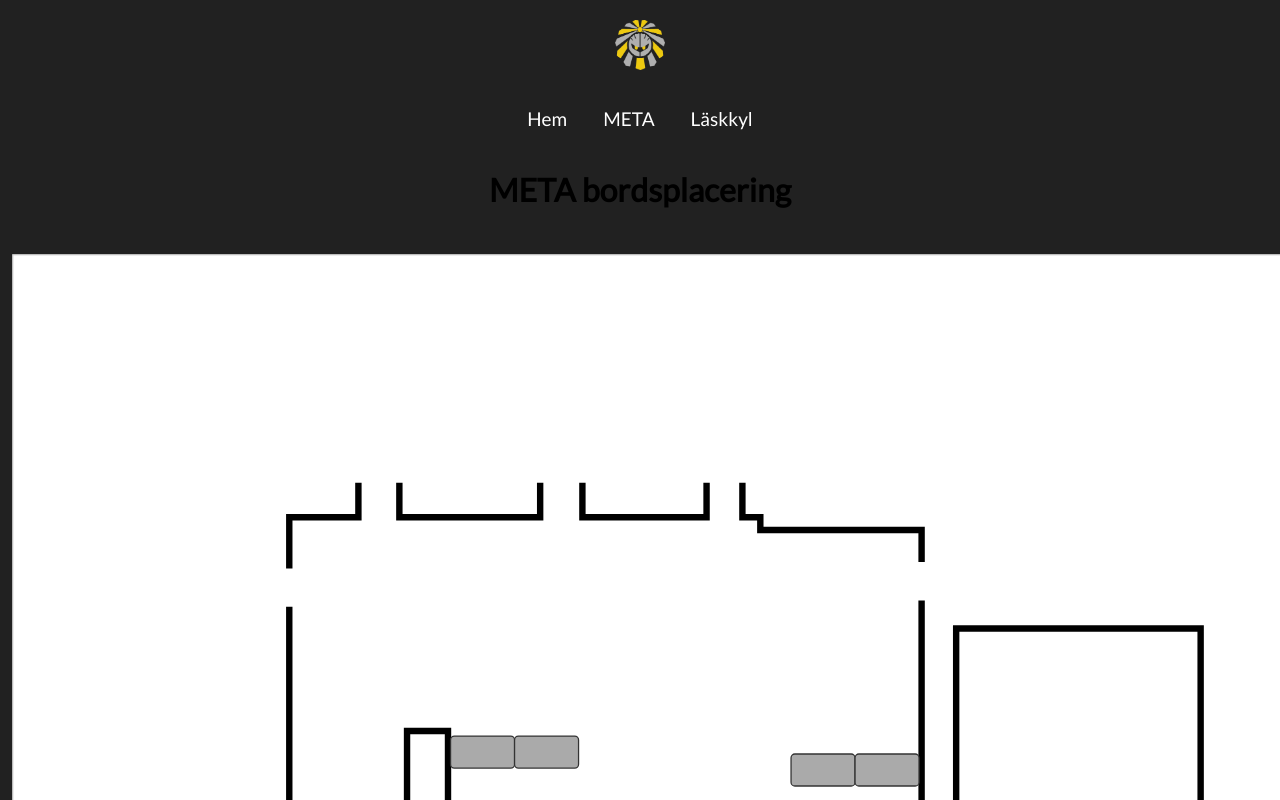
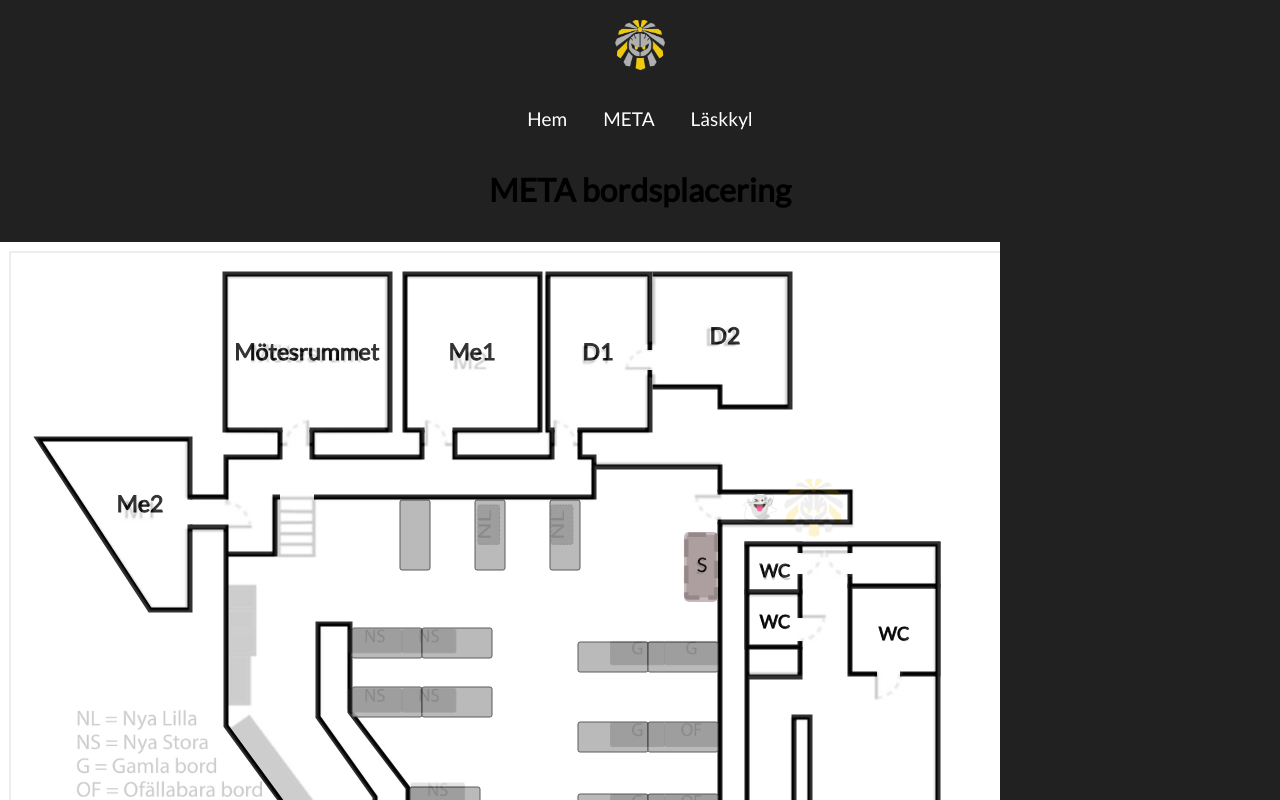
Before and after one commit to datasektionen/bea, a Next.js app: page /floorplan in a window 1280 px wide. Shown: the top 800 px of the page. Built offline with nearby package versions, Linux system fonts and the light colour scheme.

Commit message:
Add tables, rooms and all walls to floor plan svg

```diff
--- a/src/app/(main)/meta/page.tsx
+++ b/src/app/(main)/meta/page.tsx
@@ -1,5 +1,6 @@
 import React from 'react';
 import Info from '@/components/Info';
+import FloorPlan from '@/app/floorplan/components/FloorPlan';
 
 export default function Meta() {
     return (
@@ -13,9 +14,10 @@ export default function Meta() {
                 </p>
                 <h2>Bordsplacering</h2>
                 <p>
-                    <a href="/floorplan">Här</a> hittar du en länk till bordsplaceringen i META. Efter bokning ska borden ställas
+                    Nedan ser du bordsplaceringen i META. Efter bokning ska borden ställas
                     tillbaka enligt den.
                 </p>
+                <FloorPlan />
             </Info>
         </div>
     );
--- a/src/app/floorplan/components/FloorPlan.module.css
+++ b/src/app/floorplan/components/FloorPlan.module.css
@@ -1,7 +1,19 @@
-.table {
-    fill: #aaa;
-    stroke: #333;
-}
 .table:hover {
     fill: #333;
 }
+.room:hover {
+    cursor: pointer;
+}
+.room:hover path {
+    fill: #ddd;
+}
+.room:hover text {
+    text-decoration: underline;
+}
+.sofa:hover rect {
+    fill: #544;
+}
+.sofa:hover text {
+    text-decoration: underline;
+    fill: white;
+}
--- a/src/app/floorplan/components/FloorPlan.tsx
+++ b/src/app/floorplan/components/FloorPlan.tsx
@@ -7,11 +7,11 @@ export default function FloorPlan() {
         <svg width="100%" height="100%" viewBox="0 0 1000 1000">
             <rect x="10" y="10" width="1000" height="1000" stroke="lightgray" fill="white" />
 
-            {/* Walls */}
+            {/* Walls, rooms and other lines. */}
             <g fill="none" stroke="black" strokeWidth={wallWidth}>
                 {/* Outer walls. */}
-                <path d="M 375 645 H 344 L 226 484 V 285" />
-                <path d="M 226 255 V 215 H 280 V 188" />
+                <path d="M 375 645 H 344 L 226 484 V 285 H 190" />
+                <path d="M 190 255 H 226 V 215 H 280 V 188" />
                 <path d="M 312 188 V 215 H 422 V 188" />
                 <path d="M 455 188 V 215 H 552 V 188" />
                 <path d="M 580 188 V 215 H 594 V 225 H 720 V 250" />
@@ -21,42 +21,113 @@ export default function FloorPlan() {
                 <path d="M 543 705 V 642 H 586 V 705 Z" />
                 <path d="M 543 680 H 411 V 642 H 543" />
 
-                {/* The bar. */}
-                <path d="M 375 645 V 555 L 318 475 V 382 H 350 V 470 L 408 546 V 645 Z" fill="none" stroke="black" strokeWidth={wallWidth} />
+                {/* The bar */}
+                <path d="M 375 645 V 555 L 318 475 V 382 H 350 V 470 L 408 546 V 645 Z" />
+
+                {/* Catwalk */}
+                <path d="M 225 312 H 275 V 255 H 280 M 314 255 H 594 V 227" />
+
+                {/* Hall-ramp-vägg-grejen */}
+                <path d="M 750 645 H 794 V 602" />
+                <path d="M 794 602 H 810 V 475 H 794 Z" />
+
+                {/* Media spritis */}
+                <g fill="white" className={classes.room}>
+                    <path d="M 190 282.5 V 368 H 150 L 38 197 H 190 V 257.5" />
+                    <text x="140" y="270" textAnchor="middle" strokeWidth="1" fill="black" fontSize="23px">Me2</text>
+                </g>
+
+                {/* Mötesrummet */}
+                <g fill="white" className={classes.room}>
+                    <path d="M 282.5 188 H 225 V 32 H 390 V 188 H 309.5" />
+                    <text x="307" y="118" textAnchor="middle" strokeWidth="1" fill="black" fontSize="23px">Mötesrummet</text>
+                </g>
+
+                {/* Media förråd */}
+                <g fill="white" className={classes.room}>
+                    <path d="M 424.5 188 H 405 V 32 H 540 V 188 H 452.5" />
+                    <text x="472" y="118" textAnchor="middle" strokeWidth="1" fill="black" fontSize="23px">Me1</text>
+                </g>
+
+                {/* Data förråd */}
+                <g fill="white" className={classes.room}>
+                    {/* Invisible door paths to fill correctly. */}
+                    <path d="M 650 108 V 128 L 650 188 H 554.5 Z" stroke="none" />
+                    <path d="M 554.5 188 H 548 V 32 H 650 V 108" />
+                    <path d="M 650 128 V 188 H 577.5" />
+                    <text x="598" y="118" textAnchor="middle" strokeWidth="1" fill="black" fontSize="23px">D1</text>
+                </g>
+
+                {/* Data spritis */}
+                <g fill="white" className={classes.room}>
+                    <path d="M 652.5 32 H 790 V 165 H 720 V 145 H 652.5" />
+                    <text x="725" y="102" textAnchor="middle" strokeWidth="1" fill="black" fontSize="23px">D2</text>
+                </g>
+
+                {/* Spökförrådet */}
+                <g fill="white" className={classes.room}>
+                    <path d="M 717.5 250 H 850 V 280 H 717.5" />
+                    <text x="760" y="272" textAnchor="middle" strokeWidth="1" fill="black" fontSize="22px">👻</text>
+                </g>
+
+                {/* Too-wah-lett */}
+                <g fill="white" className={classes.room}>
+                    <path d="M 800 311 V 302 H 747 V 350 H 800 V 332" />
+                    <text x="775" y="335" textAnchor="middle" strokeWidth="1" fill="black" fontSize="18px">WC</text>
+                </g>
+
+                {/* Too-wah-lett */}
+                <g fill="white" className={classes.room}>
+                    <path d="M 800 376 V 350 H 747 V 405 H 800 V 399" />
+                    <text x="775" y="386" textAnchor="middle" strokeWidth="1" fill="black" fontSize="18px">WC</text>
+                </g>
+
+                <path d="M 800 405 V 435 H 748" />
+
+                {/* Large bathroom */}
+                <g fill="white" className={classes.room}>
+                    <path d="M 877 432 H 850 V 344 H 938 V 432 H 900" />
+                    <text x="894" y="398" textAnchor="middle" strokeWidth="1" fill="black" fontSize="18px">WC</text>
+                </g>
+
+                {/* Large bathroom */}
+                <g fill="white" className={classes.room}>
+                    <path d="M 850 332 V 344 H 938 V 302 H 850 V 311" />
+                </g>
             </g>
 
-            {/* Tables left side */}
-            <rect x="352" y="386" width="50" height="25" rx="3" className={classes.table} />
-            <rect x="402" y="386" width="50" height="25" rx="3" className={classes.table} />
-            <rect x="352" y="445" width="50" height="25" rx="3" className={classes.table} />
-            <rect x="402" y="445" width="50" height="25" rx="3" className={classes.table} />
-            <rect x="410" y="540" width="50" height="25" rx="3" className={classes.table} />
+            {/* Tables */}
+            <g fill="#aaa" stroke="#333">
+                {/* Tables left side */}
+                <rect x="352" y="386" width="70" height="30" rx="2" className={classes.table} />
+                <rect x="422" y="386" width="70" height="30" rx="2" className={classes.table} />
+                <rect x="352" y="445" width="70" height="30" rx="2" className={classes.table} />
+                <rect x="422" y="445" width="70" height="30" rx="2" className={classes.table} />
+                <rect x="410" y="545" width="70" height="30" rx="2" className={classes.table} />
 
-            {/* Tables right side */}
-            <rect x="618" y="400" width="50" height="25" rx="3" className={classes.table} />
-            <rect x="668" y="400" width="50" height="25" rx="3" className={classes.table} />
-            <rect x="618" y="480" width="50" height="25" rx="3" className={classes.table} />
-            <rect x="668" y="480" width="50" height="25" rx="3" className={classes.table} />
-            <rect x="618" y="552" width="50" height="25" rx="3" className={classes.table} />
-            <rect x="668" y="552" width="50" height="25" rx="3" className={classes.table} />
+                {/* Tables right side */}
+                <rect x="578" y="400" width="70" height="30" rx="2" className={classes.table} />
+                <rect x="648" y="400" width="70" height="30" rx="2" className={classes.table} />
+                <rect x="578" y="480" width="70" height="30" rx="2" className={classes.table} />
+                <rect x="648" y="480" width="70" height="30" rx="2" className={classes.table} />
+                <rect x="578" y="552" width="70" height="30" rx="2" className={classes.table} />
+                <rect x="648" y="552" width="70" height="30" rx="2" className={classes.table} />
+
+                {/* Tables near catwalk */}
+                <rect x="550" y="258" width="30" height="70" rx="2" className={classes.table} />
+                <rect x="475" y="258" width="30" height="70" rx="2" className={classes.table} />
+                <rect x="400" y="258" width="30" height="70" rx="2" className={classes.table} />
+            </g>
+
+            {/* Sofas */}
+            <g className={classes.sofa} fill="#baa">
+                <rect x="684" y="290" width="34" height="70" rx="5" />
+                <text x="702" y="330" textAnchor="middle" strokeWidth="1" fill="black" fontSize="20px">S</text>
+            </g>
+            <g className={classes.sofa} fill="#baa">
+                <rect x="410.5" y="605.5" width="70" height="34" rx="5" />
+                <text x="445" y="630" textAnchor="middle" strokeWidth="1" fill="black" fontSize="20px">S</text>
+            </g>
         </svg>
     );
 }
-
-export interface TableProps {
-    x: number;
-    y: number;
-    width: number;
-    height: number;
-}
-
-export function Table({ x, y, width, height }: TableProps) {
-    return (
-        <g transform={`translate(${x}, ${y})`}>
-            <rect width={width} height={height} fill="brown" />
-            <text x="25" y="65" textAnchor="middle">
-                {'hello!'}
-            </text>
-        </g>
-    );
-}
--- a/src/app/floorplan/page.tsx
+++ b/src/app/floorplan/page.tsx
@@ -7,12 +7,12 @@ export default function FloorPlanPage() {
     return (
         <div className="main">
             <Info title="META bordsplacering">
-            <FloorPlan />
+            {/* <FloorPlan /> */}
                 <div style={{position: 'relative'}}>
-                    <div style={{position: 'absolute', pointerEvents: 'none', opacity: 0}}>
+                    <div style={{position: 'absolute', pointerEvents: 'none', opacity: 1}}>
                         <Image src={'/OLD_META_BORDSPLACERING_2022.png'} width={5056} height={3792} alt='floorplan' style={{width: '1000px', height: 'auto'}} />
                     </div>
-                    <div style={{position: 'absolute', opacity: 0, width: '1000px'}}>
+                    <div style={{position: 'absolute', opacity: 0.8, width: '1000px'}}>
                         <FloorPlan />
                     </div>
                 </div>
```
